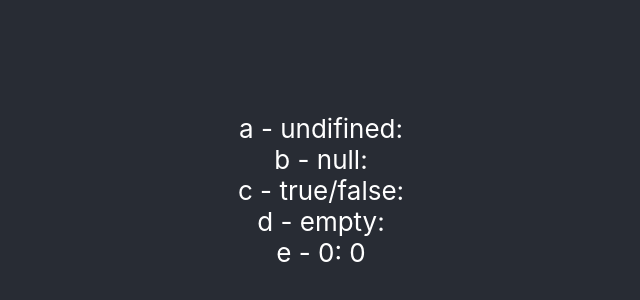
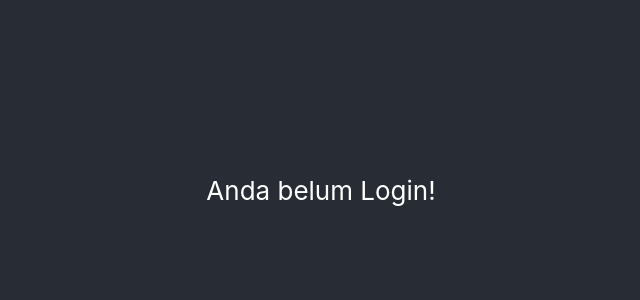
Before and after one commit to zulkiflijufri/react-basic, a React (Create React App) app: page / in a window 1280 px wide. Shown: the part 210-510 px from the top of the page, without its empty margins (319-959 px from the left). Built offline with nearby package versions, Linux system fonts and the light colour scheme.

Commit message:
Conditional

```diff
--- a/src/App.js
+++ b/src/App.js
@@ -1,13 +1,12 @@
 import React from "react";
 import "./App.css";
-import Article from "./Article";
-import Rendering from "./Rendering";
+import Conditional from "./Conditional";
 
 function App() {
     return (
         <div className="App">
             <header className="App-header">
-                <Rendering />
+                <Conditional />
             </header>
         </div>
     );
--- /dev/null
+++ b/src/Conditional.js
@@ -0,0 +1,23 @@
+import React from "react";
+
+function Conditional() {
+    // const isLogin = false;
+    // const name = "Zulkifli";
+    // if (isLogin) return <div>{name} sudah login</div>;
+    // else return <div>Silakan login</div>;
+
+    // const isLogin = true;
+    // const name = "Zulkifli";
+    // const message = isLogin && `${name} sudah login`;
+    // return <div>{message}</div>;
+
+    // const isLogin = false;
+    // const message = isLogin ? "Anda sudah login" : "Anda belum login";
+    // return <div>{message}</div>;
+
+    // JSX
+    const isLogin = false;
+    return <div>{isLogin ? "Anda sudah Login" : "Anda belum Login!"}</div>;
+}
+
+export default Conditional;
```
